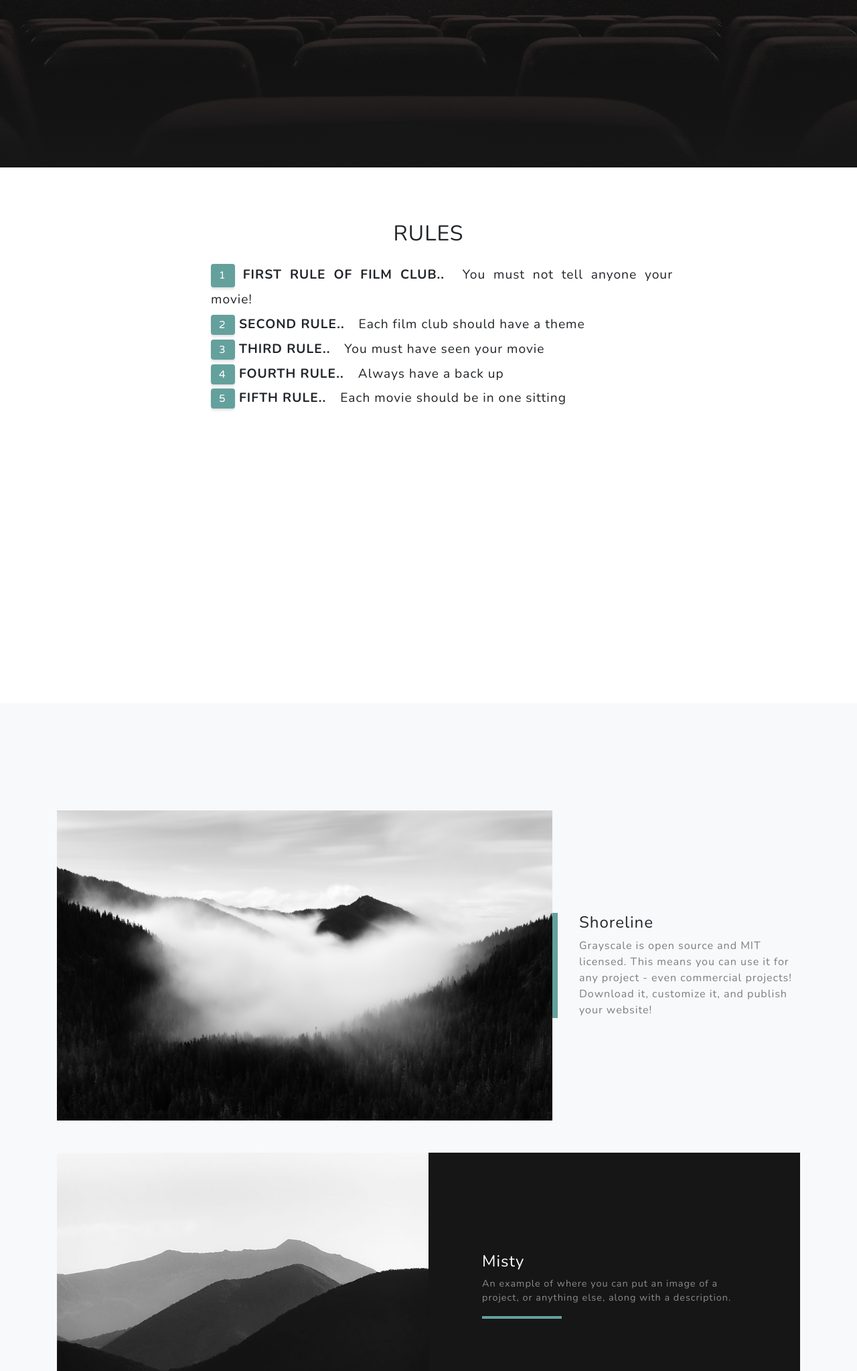
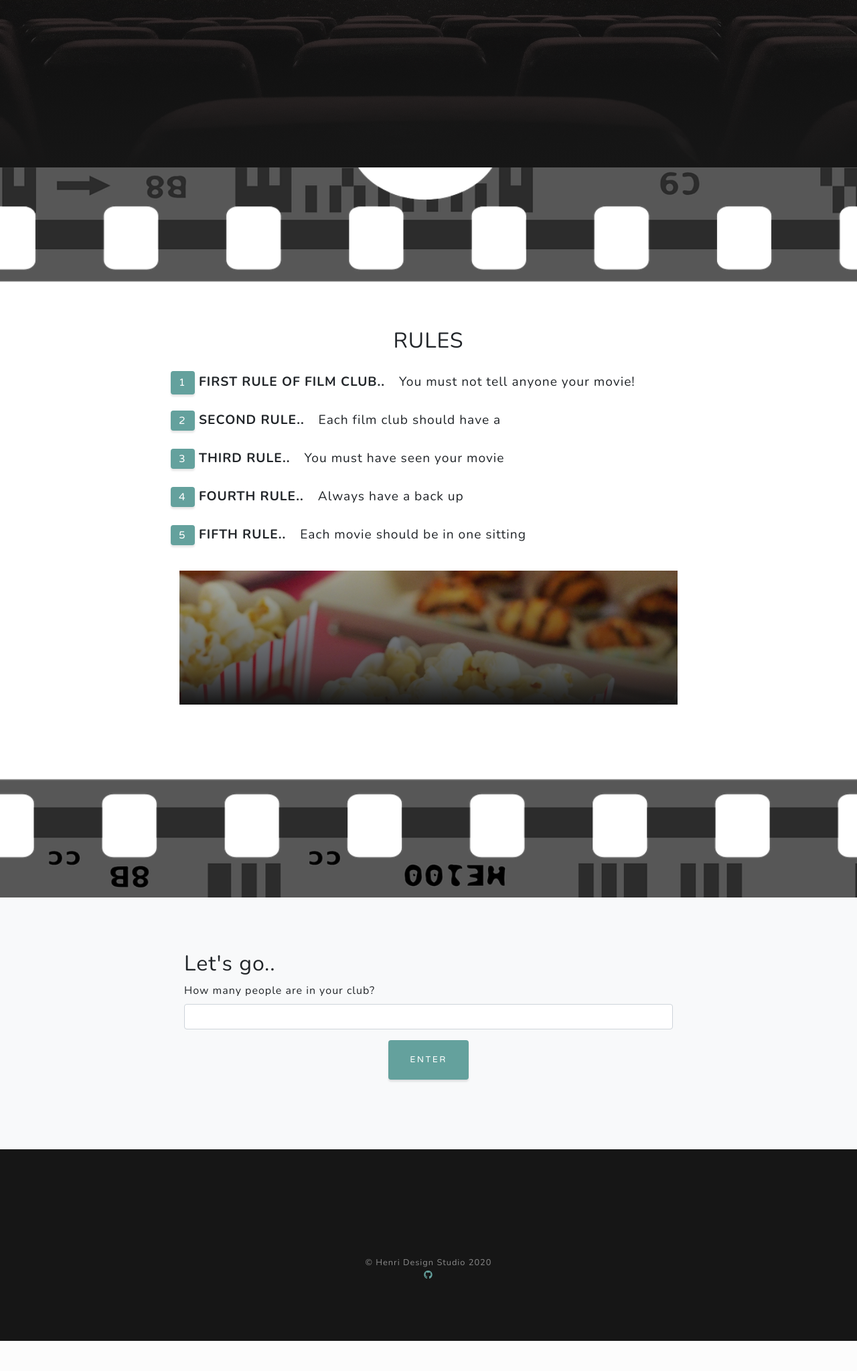
Before and after one commit to avihenri/projects, a PHP site: page / in a window 1280 px wide. Shown: the part 550-2597 px from the top of the page at 67% size. After the commit the page ends 2552 px from the top, so only its background shows below. Run offline with PHP 8.4, Linux system fonts and the light colour scheme.

Commit message:
Part finished

```diff
--- a/FilmClub/css/grayscale.css
+++ b/FilmClub/css/grayscale.css
@@ -87,7 +87,7 @@
 .masthead {
   position: relative;
   width: 100%;
-  height: auto;
+  height: 100vh;
   min-height: 35rem;
   padding: 15rem 0;
   background: linear-gradient(to bottom, rgba(22, 22, 22, 0.3) 0%, rgba(22, 22, 22, 0.7) 75%, #161616 100%), url("../img/cinema.jpg");
@@ -164,7 +164,17 @@
 
 .about-section {
   padding-top: 5rem;
-  height: 100vh;
+  /* height: 100vh; */
+  position: relative;
+  width: 100%;
+  height: auto;
+  min-height: 35rem;
+  padding: 15rem 0;
+  background: url("../img/movie.png");
+  background-position: center;
+  background-repeat: no-repeat;
+  background-attachment: scroll;
+  background-size: cover;
   /* background: linear-gradient(to bottom, #161616 0%, rgba(22, 22, 22, 0.9) 75%, rgba(22, 22, 22, 0.8) 100%); */
 }
 
@@ -173,7 +183,7 @@
 }
 
 .projects-section {
-  padding: 10rem 0;
+  padding: 5rem 0;
 }
 
 .projects-section .featured-text {
--- a/FilmClub/css/style.css
+++ b/FilmClub/css/style.css
@@ -29,6 +29,10 @@ h6 {
 
 .center-text {
     text-align: center;
+}
+
+.margin-auto {
+    margin: 0 auto;
 }
 
 .text-right {
@@ -77,8 +81,13 @@ button:focus {outline:0;}
 }
 
 .rules-list {
+    padding: 0;
     line-height: 2.3rem;
     font-size: 120%;
+}
+
+.rules-list li {
+    padding-bottom: 20px;
 }
 
 .rules {
@@ -86,3 +95,82 @@ button:focus {outline:0;}
     font-weight: 700;
     padding-right: 15px;
 }
+
+.rules-container {
+    width: 100%;
+    padding-right: 15px;
+    padding-left: 15px;
+    margin-right: auto;
+    margin-left: auto;
+}
+
+#about {
+  position: relative;
+  width: 100%;
+  height: auto;
+  min-height: 35rem;
+  padding: 15rem 0;
+  background: url("../img/movie.png");
+  background-position: center;
+  background-repeat: no-repeat;
+  background-attachment: scroll;
+  background-size: cover;
+}
+
+
+@media (max-width: 576px)  {
+    /* .rules-container {
+        max-width: 540px;
+    } */
+    .rule-items {
+        display: block;
+        padding-left: 40px;
+        font-size: 95%;
+        text-align: left;;
+    }
+}
+
+@media (min-width: 768px) {
+    .rules-container {
+        max-width: 720px;
+    }
+}
+
+@media (min-width: 992px) {
+    .rules-container {
+        max-width: 960px;
+    }
+}
+
+.img-gradient{
+    position:relative;
+    display:inline-block;
+}
+
+.img-gradient:after {
+    content:'';
+    position:absolute;
+    left:0; top:0;
+    width:100%;
+    height:100%;
+    display:inline-block;
+    background: linear-gradient(to bottom, rgba(22, 22, 22, 0.3) 0%, rgba(22, 22, 22, 0.7) 75%, #161616 100%);
+}
+
+.img-gradient img{
+    display:block;
+}
+
+#popcorn-img {
+    background-image:
+    linear-gradient(to bottom, rgba(22, 22, 22, 0.3) 0%, rgba(22, 22, 22, 0.7) 75%, #161616 100%),
+    url("../img/popcorn.jpg");
+    margin:0 auto;
+    width: 80%;
+    min-height: 200px;
+    background-size: cover;
+}
+
+#detailsForm {
+    width: 100%;
+}
--- a/FilmClub/index.php
+++ b/FilmClub/index.php
@@ -26,54 +26,36 @@
 
 <body id="page-top">
 
-  <!-- Navigation -->
-  <!-- <nav class="navbar navbar-expand-lg navbar-light fixed-top" id="mainNav">
-    <div class="container">
-      <a class="navbar-brand js-scroll-trigger" href="#page-top"> </a>
-      <button class="navbar-toggler navbar-toggler-right" type="button" data-toggle="collapse" data-target="#navbarResponsive" aria-controls="navbarResponsive" aria-expanded="false" aria-label="Toggle navigation">
-        Menu
-        <i class="fas fa-bars"></i>
-      </button>
-      <div class="collapse navbar-collapse" id="navbarResponsive">
-        <ul class="navbar-nav ml-auto">
-          <li class="nav-item">
-            <a class="nav-link js-scroll-trigger" href="#about">About</a>
-          </li>
-          <li class="nav-item">
-            <a class="nav-link js-scroll-trigger" href="#projects">Projects</a>
-          </li>
-          <li class="nav-item">
-            <a class="nav-link js-scroll-trigger" href="#signup">Contact</a>
-          </li>
-        </ul>
-      </div>
-    </div>
-  </nav> -->
-
   <!-- Header -->
   <header class="masthead">
     <div class="container d-flex h-100 align-items-center">
       <div class="mx-auto text-center">
         <h1 class="mx-auto my-0 text-uppercase">FILM CLUB</h1>
         <h2 class="text-white-50 mx-auto mt-2 mb-5"></h2>
-        <a href="#about" class="btn btn-primary js-scroll-trigger">Get Started</a>
+        <a href="#rules" class="btn btn-primary js-scroll-trigger">Get Started</a>
       </div>
     </div>
   </header>
 
   <!-- About Section -->
   <section id="about" class="about-section text-center">
-    <div class="container">
+    <div class="rules-container">
       <div class="row">
-        <div class="col-lg-8 col-md-12 col-sm-12 mx-auto">
-          <h2 class=" mb-4">RULES</h2>
+        <div class="col-lg-10 col-12 mx-auto">
+          <h2 class="mb-4" id="rules">RULES</h2>
           <ul class="noliststyle justify-text rules-list">
-            <li><span class="num-labels btn-primary btn">1</span> <span class="rules">First rule of film club..</span> You must not tell anyone your movie!</li>
-            <li><span class="num-labels">2</span> <span class="rules">Second rule..</span> Each film club should have a theme</li>
-            <li><span class="num-labels">3</span> <span class="rules">Third rule..</span> You must have seen your movie</li>
-            <li><span class="num-labels">4</span> <span class="rules">Fourth rule..</span> Always have a back up</li>
-            <li><span class="num-labels">5</span> <span class="rules">Fifth rule..</span> Each movie should be in one sitting</li>
+            <li><span class="num-labels btn-primary btn">1</span> <span class="rules">First rule of film club..</span> <span class="rule-items">You must not tell anyone your movie!</span></li>
+            <li><span class="num-labels">2</span> <span class="rules">Second rule..</span> <span class="rule-items">Each film club should have a </span></li>
+            <li><span class="num-labels">3</span> <span class="rules">Third rule..</span> <span class="rule-items">You must have seen your movie</span></li>
+            <li><span class="num-labels">4</span> <span class="rules">Fourth rule..</span> <span class="rule-items">Always have a back up</span></li>
+            <li><span class="num-labels">5</span> <span class="rules">Fifth rule..</span> <span class="rule-items">Each movie should be in one sitting</span></li>
           </ul>
+        </div>
+      </div>
+        <!-- Featured Project Row -->
+        <div class="row align-items-center no-gutters mb-4 mb-lg-5" >
+         <div class="" style="width:100%;">
+          <div id='popcorn-img'></div>
         </div>
       </div>
     </div>
@@ -82,130 +64,47 @@
   <!-- Projects Section -->
   <section id="projects" class="projects-section bg-light">
     <div class="container">
+      <div class="row mb-4">
 
-      <!-- Featured Project Row -->
-      <div class="row align-items-center no-gutters mb-4 mb-lg-5">
-        <div class="col-xl-8 col-lg-7">
-          <img class="img-fluid mb-3 mb-lg-0" src="img/bg-masthead.jpg" alt="">
-        </div>
-        <div class="col-xl-4 col-lg-5">
-          <div class="featured-text text-center text-lg-left">
-            <h4>Shoreline</h4>
-            <p class="text-black-50 mb-0">Grayscale is open source and MIT licensed. This means you can use it for any project - even commercial projects! Download it, customize it, and publish your website!</p>
-          </div>
+      <!-- PEOPLE COUNT -->
+        <div class="col-md-8 margin-auto" id="peopleCountWrapper">
+          <h2 id="club-details">Let&apos;s go..</h2>
+            <label for="inp-people">How many people are in your club?</label>
+            <input type="number" name="people" class="form-control  mr-0 mr-sm-2 mb-3 mb-sm-0" id="inp-people">
+             <div class="center-text">
+              <button id="peopleCount" class="btn btn-primary mt-3">Enter</button>
             </div>
         </div>
 
-      <!-- Project One Row -->
-      <div class="row justify-content-center no-gutters mb-5 mb-lg-0">
-        <div class="col-lg-6">
-          <img class="img-fluid" src="img/demo-image-01.jpg" alt="">
-        </div>
-        <div class="col-lg-6">
-          <div class="bg-black text-center h-100 project">
-            <div class="d-flex h-100">
-              <div class="project-text w-100 my-auto text-center text-lg-left">
-                <h4 class="text-white">Misty</h4>
-                <p class="mb-0 text-white-50">An example of where you can put an image of a project, or anything else, along with a description.</p>
-                <hr class="d-none d-lg-block mb-0 ml-0">
-              </div>
-            </div>
-          </div>
+        <!-- MOVIES -->
+        <div class="col-md-8 margin-auto" id="getMovies" style="display: none;">
+          <h2 id="club-movies">Now the movies..</h2>
+            <label for="inp-movie">Enter movie number <span id="count"></span></label>
+            <input type="movie" class="form-control flex-fill mr-0 mr-sm-2 mb-3 mb-sm-0" id="inp-movie" placeholder="Enter your movie..">
+            <div class="center-text">
+              <button id="enterMovie" class="btn btn-primary mt-3">Enter</button>
             </div>
         </div>
 
-      <!-- Project Two Row -->
-      <div class="row justify-content-center no-gutters">
-        <div class="col-lg-6">
-          <img class="img-fluid" src="img/demo-image-02.jpg" alt="">
-        </div>
-        <div class="col-lg-6 order-lg-first">
-          <div class="bg-black text-center h-100 project">
-            <div class="d-flex h-100">
-              <div class="project-text w-100 my-auto text-center text-lg-right">
-                <h4 class="text-white">Mountains</h4>
-                <p class="mb-0 text-white-50">Another example of a project with its respective description. These sections work well responsively as well, try this theme on a small screen!</p>
-                <hr class="d-none d-lg-block mb-0 mr-0">
-              </div>
-            </div>
-          </div>
+        <!-- ALL ENTERED -->
+        <div class="col-md-8 margin-auto center-text" id="allMovies" style="display: none;">
+          <h2 id="club-movies">Great, click below to see your movies in the order they should be watched..</h2>
+            <div class="center-text">
+              <button id="randomiseMovies" class="btn btn-primary mt-3">Show Movies</button>
             </div>
         </div>
 
       </div>
+    </div>
   </section>
 
-  <!-- Signup Section -->
-  <!-- <section id="signup" class="signup-section">
-    <div class="container">
-      <div class="row">
-        <div class="col-md-10 col-lg-8 mx-auto text-center">
-
-          <i class="far fa-paper-plane fa-2x mb-2 text-white"></i>
-          <h2 class="text-white mb-5">Subscribe to receive updates!</h2>
-
-          <form class="form-inline d-flex">
-            <input type="email" class="form-control flex-fill mr-0 mr-sm-2 mb-3 mb-sm-0" id="inputEmail" placeholder="Enter email address...">
-            <button type="submit" class="btn btn-primary mx-auto">Subscribe</button>
-          </form>
-
-        </div>
-      </div>
-    </div>
-  </section> -->
 
   <!-- Contact Section -->
   <section class="contact-section bg-black">
     <div class="container">
 
       <div class="row">
-
-        <div class="col-md-4 mb-3 mb-md-0">
-          <div class="card py-4 h-100">
-            <div class="card-body text-center">
-              <i class="fas fa-map-marked-alt text-primary mb-2"></i>
-              <h4 class="text-uppercase m-0">Address</h4>
-              <hr class="my-4">
-              <div class="small text-black-50">4923 Market Street, Orlando FL</div>
-            </div>
-          </div>
-        </div>
-
-        <div class="col-md-4 mb-3 mb-md-0">
-          <div class="card py-4 h-100">
-            <div class="card-body text-center">
-              <i class="fas fa-envelope text-primary mb-2"></i>
-              <h4 class="text-uppercase m-0">Email</h4>
-              <hr class="my-4">
-              <div class="small text-black-50">
-                <a href="#">hello@yourdomain.com</a>
-              </div>
-            </div>
-          </div>
-        </div>
-
-        <div class="col-md-4 mb-3 mb-md-0">
-          <div class="card py-4 h-100">
-            <div class="card-body text-center">
-              <i class="fas fa-mobile-alt text-primary mb-2"></i>
-              <h4 class="text-uppercase m-0">Phone</h4>
-              <hr class="my-4">
-              <div class="small text-black-50">+1 (555) 902-8832</div>
-            </div>
-          </div>
-        </div>
-      </div>
-
-      <div class="social d-flex justify-content-center">
-        <a href="#" class="mx-2">
-          <i class="fab fa-twitter"></i>
-        </a>
-        <a href="#" class="mx-2">
-          <i class="fab fa-facebook-f"></i>
-        </a>
-        <a href="#" class="mx-2">
-          <i class="fab fa-github"></i>
-        </a>
+        <div id="moviesOrder" style="width:100%;"></div>
       </div>
 
     </div>
@@ -214,7 +113,12 @@
   <!-- Footer -->
   <footer class="bg-black small text-center text-white-50">
     <div class="container">
-      Copyright &copy; Your Website 2019
+       &copy; Henri Design Studio <script>document.write(new Date().getFullYear())</script>
+      <div class="social d-flex justify-content-center">
+        <a href="https://github.com/avihenri" class="mb-2">
+          <i class="fab fa-github"></i>
+        </a>
+      </div>
     </div>
   </footer>
 
@@ -227,6 +131,54 @@
 
   <!-- Custom scripts for this template -->
   <script src="js/grayscale.js"></script>
+  <script>
+    $(document).ready(function() {
+      let count = 0;
+      let movieArr = [];
+      let countArr = [];
+
+        $('#peopleCount').click(function() {
+          count = $('#inp-people').val();
+          numOfPeeps(count);
+          $('#peopleCountWrapper').hide();
+          $('#getMovies').show();
+          $('#count').text(countArr[0]);
+          console.log(countArr);
+        });
+
+        function numOfPeeps(count) {
+          for (i = 1; i <= count; i++) {
+            countArr.push(i);
+          }
+          return countArr;
+        }
+
+        $('#enterMovie').click(function() {
+          countArr.shift();
+          $('#count').text(countArr[0]);
+            var movie = $('#inp-movie').val();
+            $('#inp-movie').val('');
+            movieArr.push(movie);
+          if (countArr.length === 0) {
+            $('#getMovies').hide();
+            $('#allMovies').show();
+          }
+        });
+
+      // working progress..
+        $('#randomiseMovies').click(function() {
+          $('#projects').hide();
+          console.log(movieArr);
+          $.each(movieArr, function(e, val) {
+            $('#moviesOrder').html('<div class="col-md-4 mb-3 mb-md-0"><div class="card py-4 h-100"><div class="card-body text-center"><h4 class="text-uppercase m-0">Movie 1</h4><hr class="my-4"><div class="text-black-50">' + val + '</div></div></div></div>');
+          });
+        });
+      // ...
+
+
+
+    });
+  </script>
 
 </body>
 
```
Also changed, not shown: FilmClub/img/movie.png (added), FilmClub/img/popcorn.jpg (added). Lines whose indentation alone changed are shown as unchanged.
